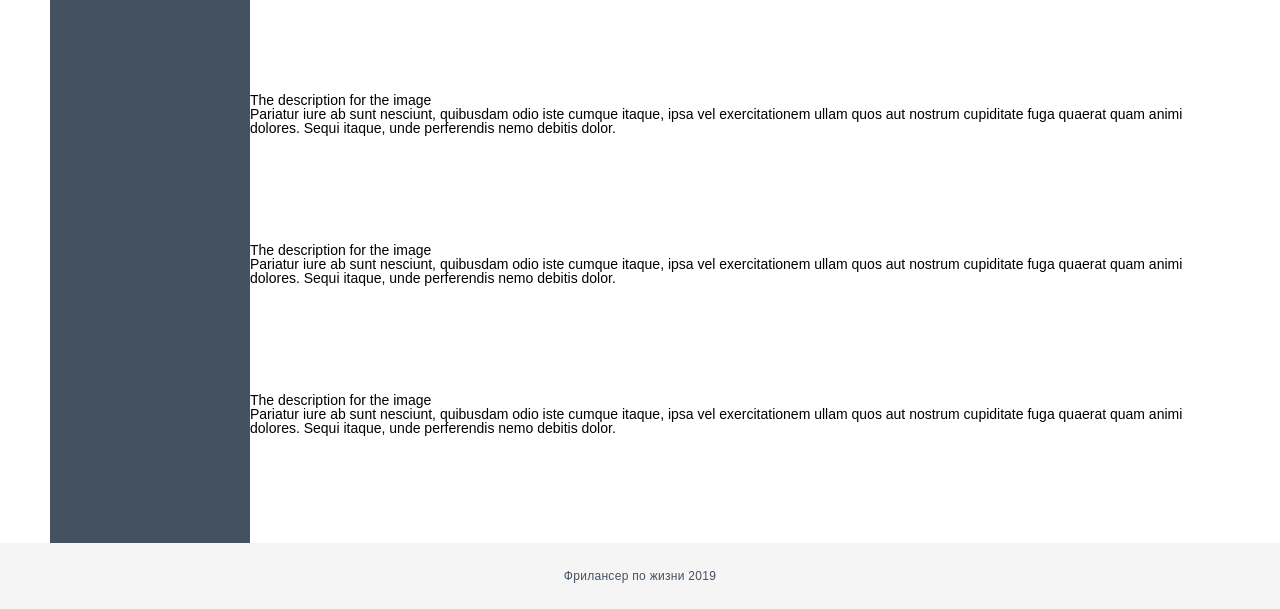
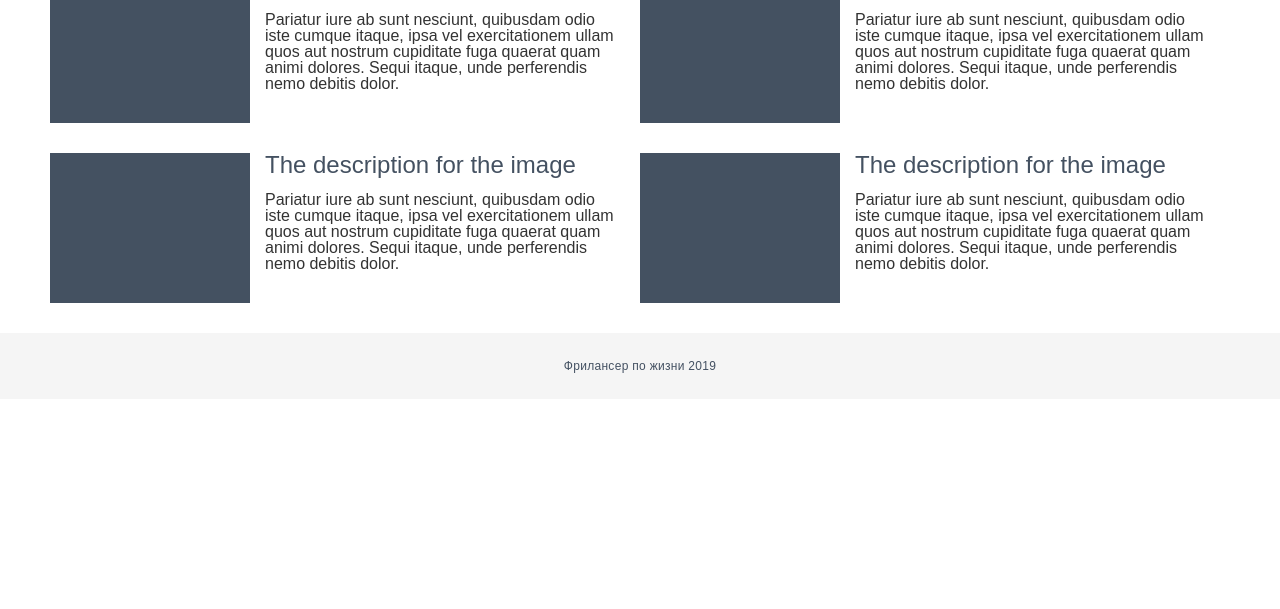
Before and after one commit to HeySleare/Web2023, a plain HTML site: page Flex/Flex/index.html in a window 1280 px wide. Shown: the part 748-1357 px from the top of the page. After the commit the page ends 1147 px from the top, so only its background shows below. Drawn offline with Linux system fonts and the light colour scheme.

Commit message:
Update style.css

```diff
--- a/Flex/Flex/css/style.css
+++ b/Flex/Flex/css/style.css
@@ -110,18 +110,29 @@ body{
 .column-container { }
 .title__column-container {
     text-align: center;
+    margin: 0 0 30px 0;
 }
 .columns__column-container {
     display: flex;
     flex-wrap: wrap;
 }
 .item__column-container {
+    width: 574px;
     display: flex;
+    margin: 0 16px 30px 0;
  }
-.item-img__column-container { }
+.item-img__column-container {
+  margin: 0 15px 0 0;
+}
 .text-column__column-container { }
-.title-text__column-container { }
+.title-text__column-container {
+  color: #445161;
+  font-size: 24px;
+  margin: 0 0 15px 0;
+ }
 .text__column-container {
+  font-size: 16px;
+  color: #333333;
  }
  /*---------------------------------------*/
  .footer {
```
